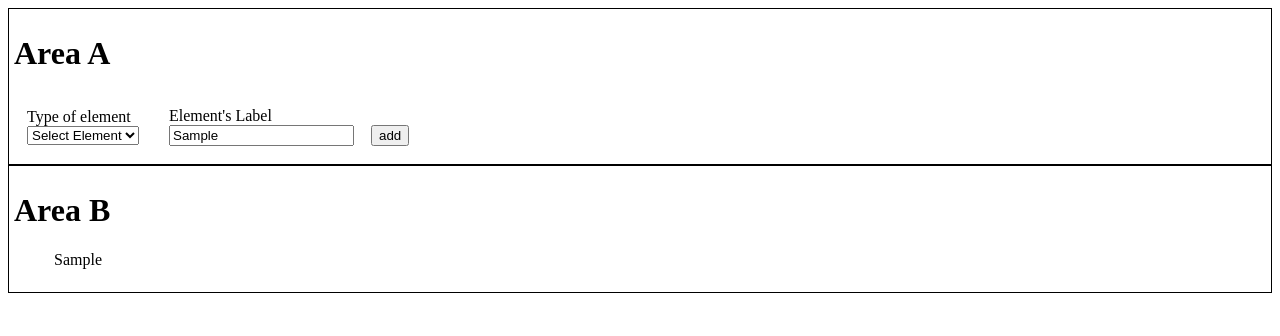
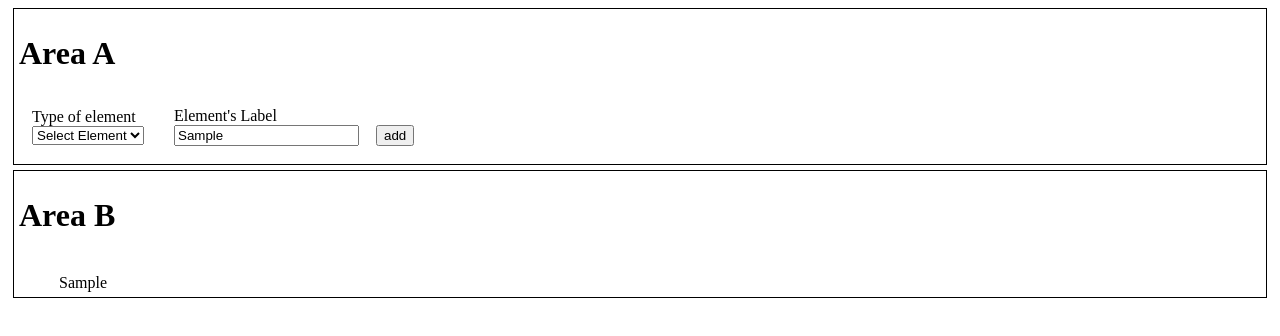
Before and after one commit to Austin25309w/form_task, a plain HTML site: page index.html in a window 1280 px wide. Both pictures are taken after typing "Sample" into the empty fields and a click on the button "add". Drawn offline with Linux system fonts and the light colour scheme.

Commit message:
fix issue

```diff
--- a/index.html
+++ b/index.html
@@ -8,6 +8,13 @@
         document.getElementById("b").style.display="block"
     }
 
+    function addEverything() {
+        addDiv();
+        add(document.forms[0].ele.value);
+        addLabel();
+    }
+
+
     function add(type) {
         if(document.getElementById("ele").value == ""){
             alert("Please select a selection");
@@ -15,7 +22,7 @@
         }
         if(type == "mySelect"){
             // add dropdown menu
-        var dropdown = document.getElementById("result");
+        var dropdown = document.getElementById("wrapDiv");
             var array = ["Select Element","X","Y","Z"];
             var selectedList = document.createElement("select");
             selectedList.setAttribute("id", type);
@@ -31,9 +38,16 @@
             ele.setAttribute("type", type);
             ele.setAttribute("value", type);
             ele.setAttribute("name", type);
-            var result = document.getElementById("result");
+            var result = document.getElementById("wrapDiv");
             result.appendChild(ele)
         }
+    }
+
+    function addDiv(){
+        var wrapDiv = document.createElement("div")
+        var outsideDiv = document.getElementById("container");
+        outsideDiv.appendChild(wrapDiv)
+        wrapDiv.id = "wrapDiv"
     }
 
     // addLabel
@@ -43,9 +57,10 @@
         var input = document.getElementById("nameForm").value;
         var t = document.createTextNode(input)
         a.appendChild(t)
-        document.getElementById("demo").appendChild(a)
+        document.getElementById("wrapDiv").appendChild(a)
 
     }
+
 </script>
 </head>
     <body>
@@ -65,15 +80,15 @@
                     <label for="element">Element's Label</label>
                     <input id="nameForm" class= "input" type="text" placeholder="Enter Label Name">
                 </div>
-                <input type="button" value="add" onclick="display(); add(document.forms[0].ele.value); addLabel();"/>
+                <input type="button" value="add" onclick="display();  addEverything()"/>
             </form>
         </div>
         <!-- result -->
         <div class="wrapper" id="b" style="display:none">
             <h1>Area B</h1>
-                <div>
+                <div id="container">
                     <label class="label" id="demo"></label>
-                    <span id="result">&nbsp;</span>
+                    <span class="label" id="result">&nbsp;</span>
                 </div>
             </div>
     </body>
--- a/style.css
+++ b/style.css
@@ -10,12 +10,13 @@
 
 .label {
     display: flex;
-    padding-right: 50px;
+    text-align: center;
 }
 
 .wrapper {
     padding:5px;
     border: 1px solid black;
+    margin:5px;
 }
 
 .space {
```
